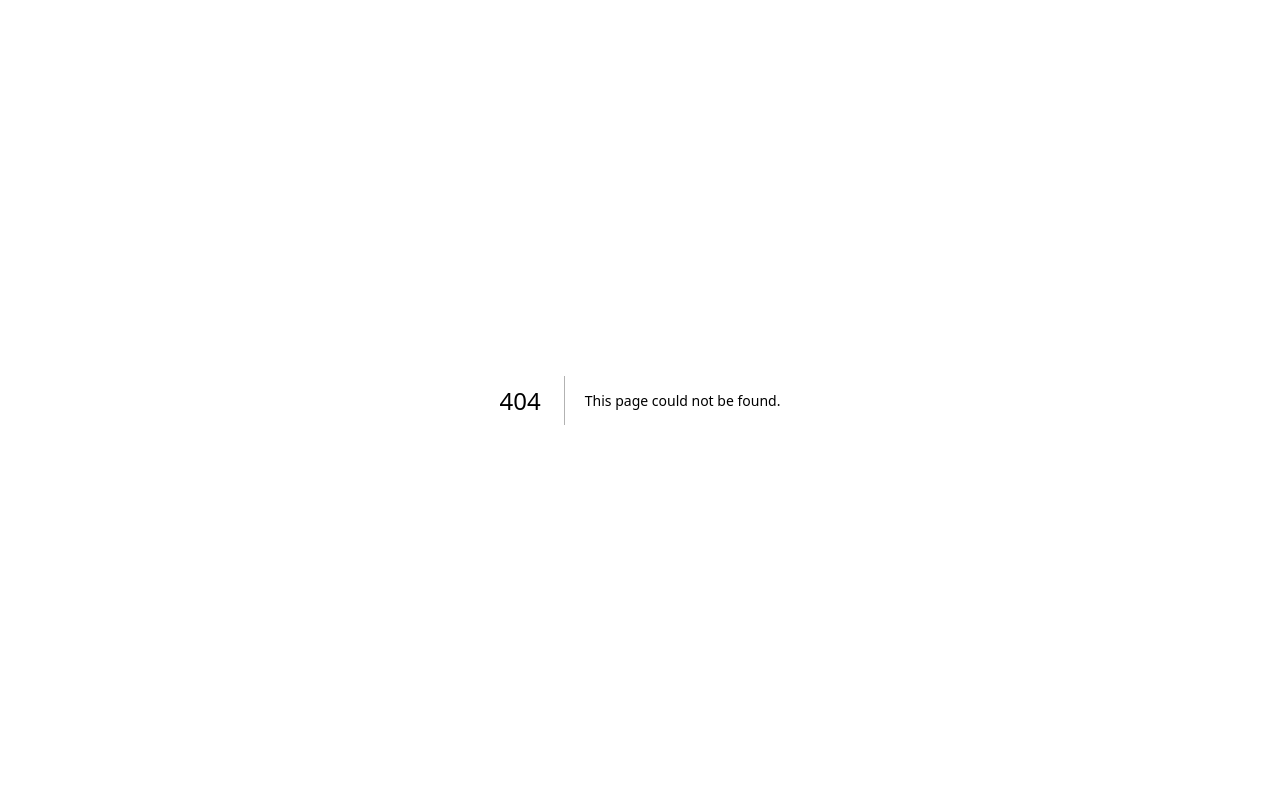
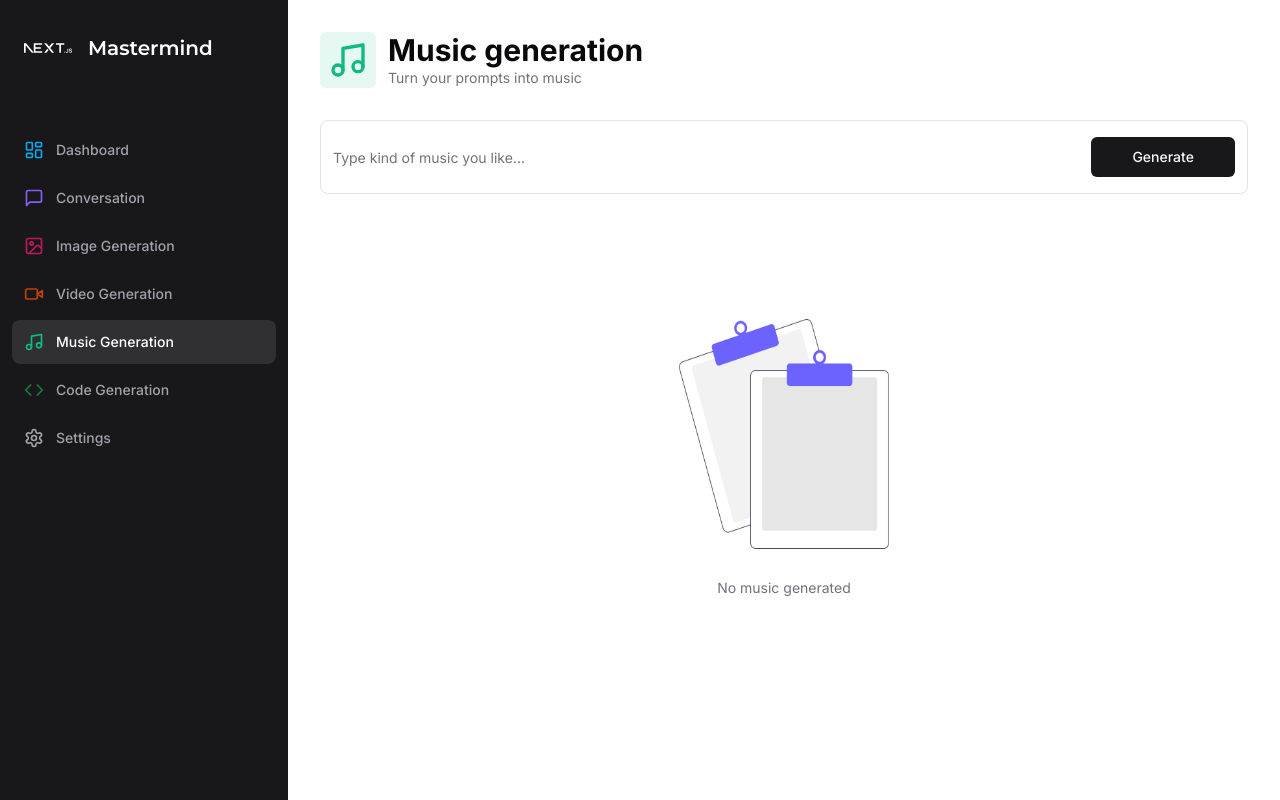
Before and after one commit to Marek-Barela/mastermind-ai, a Next.js app: page /music in a window 1280 px wide. Before the commit this address had no page. Built offline with nearby package versions, Linux system fonts and the light colour scheme.

Commit message:
Create music generation page with replicate API

```diff
--- /dev/null
+++ b/app/(dashboard)/(routes)/music/constants.ts
@@ -0,0 +1,5 @@
+import * as z from "zod";
+
+export const formSchema = z.object({
+  prompt: z.string().min(1, { message: "Prompt is required" }),
+});
--- /dev/null
+++ b/app/(dashboard)/(routes)/music/page.tsx
@@ -0,0 +1,99 @@
+"use client";
+import * as z from "zod";
+import Heading from "@/components/features/Heading";
+import { Music } from "lucide-react";
+import { useForm } from "react-hook-form";
+import { formSchema } from "./constants";
+import { zodResolver } from "@hookform/resolvers/zod";
+import { Form, FormControl, FormField, FormItem } from "@/components/ui/form";
+import { Input } from "@/components/ui/input";
+import { Button } from "@/components/ui/button";
+import axios from "axios";
+import { useRouter } from "next/navigation";
+import { useState } from "react";
+import Empty from "@/components/features/Empty";
+import Loader from "@/components/features/Loader";
+
+const MusicPage = () => {
+  const router = useRouter();
+  const [music, setMusic] = useState<string>();
+  const form = useForm<z.infer<typeof formSchema>>({
+    resolver: zodResolver(formSchema),
+    defaultValues: {
+      prompt: "",
+    },
+  });
+
+  const isLoading = form.formState.isSubmitting;
+
+  const onSubmit = async (values: z.infer<typeof formSchema>) => {
+    try {
+      setMusic(undefined);
+
+      const response = await axios.post("/api/music", values);
+
+      setMusic(response.data.audio);
+
+      form.reset();
+    } catch (error) {
+      console.error(error);
+    } finally {
+      router.refresh();
+    }
+  };
+
+  return (
+    <div>
+      <Heading
+        title="Music generation"
+        description="Turn your prompts into music"
+        Icon={Music}
+        iconColor="text-emerald-500"
+        bgColor="bg-emerald-500/10"
+      />
+      <div className="px-4 lg:px-8">
+        <div>
+          <Form {...form}>
+            <form
+              onSubmit={form.handleSubmit(onSubmit)}
+              className="rounded-lg border w-full p-4 px-3 md:px6 focus-within:shadow-sm grid grid-cols-12 gap-2">
+              <FormField
+                name="prompt"
+                render={({ field }) => (
+                  <FormItem className="col-span-12 lg:col-span-10">
+                    <FormControl className="m-0 p-0">
+                      <Input
+                        className="border-0 outline-none focus-visible:ring-0 focus-visible:ring-transparent"
+                        disabled={isLoading}
+                        placeholder="Type kind of music you like..."
+                        {...field}
+                      />
+                    </FormControl>
+                  </FormItem>
+                )}
+              />
+              <Button className="col-span-12 lg:col-span-2 w-full" disabled={isLoading}>
+                Generate
+              </Button>
+            </form>
+          </Form>
+        </div>
+        <div className="space-y-4 mt-4">
+          {isLoading && (
+            <div className="p-8 rounded-lg w-full flex items-center justify-center bg-muted">
+              <Loader />
+            </div>
+          )}
+          {!music && !isLoading && <Empty label="No music generated" />}
+          {music && (
+            <audio controls className="w-full mt-8">
+              <source src={music} />
+            </audio>
+          )}
+        </div>
+      </div>
+    </div>
+  );
+};
+
+export default MusicPage;
--- /dev/null
+++ b/app/api/music/route.ts
@@ -0,0 +1,36 @@
+import { auth } from "@clerk/nextjs";
+import { NextResponse } from "next/server";
+import Replicate from "replicate";
+
+const replicate = new Replicate({
+  auth: process.env.REPLICATE_API_TOKEN!,
+});
+
+export async function POST(req: Request, res: Response) {
+  try {
+    const { userId } = auth();
+    const body = await req.json();
+    const { prompt } = body;
+
+    if (!userId) {
+      return new NextResponse("Unauthorized", { status: 401 });
+    }
+
+    if (!prompt) {
+      return new NextResponse("Prompt not provided", { status: 400 });
+    }
+    const response = await replicate.run(
+      "riffusion/riffusion:8cf61ea6c56afd61d8f5b9ffd14d7c216c0a93844ce2d82ac1c9ecc9c7f24e05",
+      {
+        input: {
+          prompt_a: prompt,
+        },
+      }
+    );
+
+    return NextResponse.json(response);
+  } catch (error) {
+    console.error("Music API error: ", error);
+    return new NextResponse("Internal server error", { status: 500 });
+  }
+}
--- a/package.json
+++ b/package.json
@@ -33,6 +33,7 @@
     "react-dom": "18.2.0",
     "react-hook-form": "^7.45.4",
     "react-markdown": "^8.0.7",
+    "replicate": "^0.16.0",
     "tailwind-merge": "^1.14.0",
     "tailwindcss": "3.3.3",
     "tailwindcss-animate": "^1.0.6",
```
Also changed, not shown: 2 other files (tests, documents, lock files or other folders).
